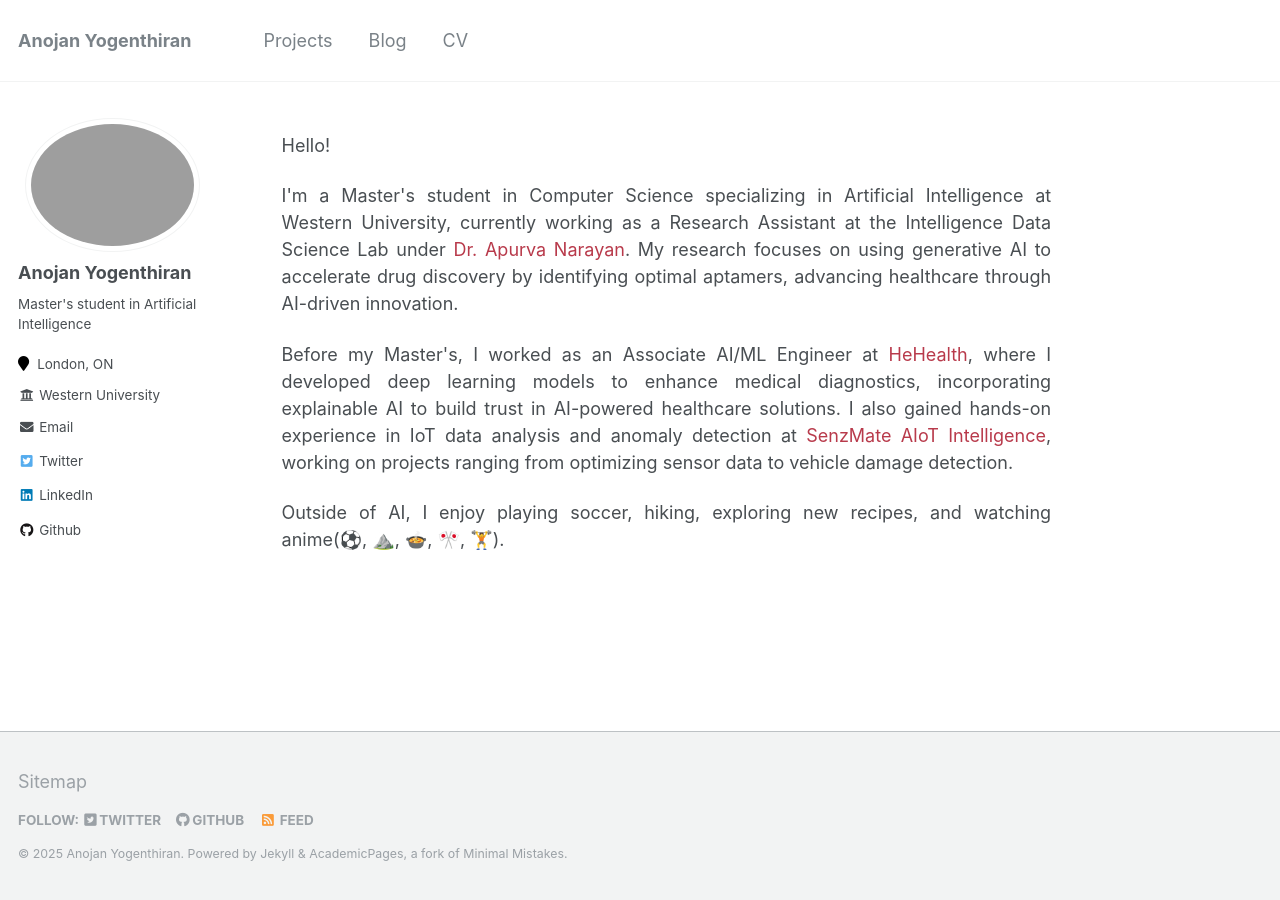
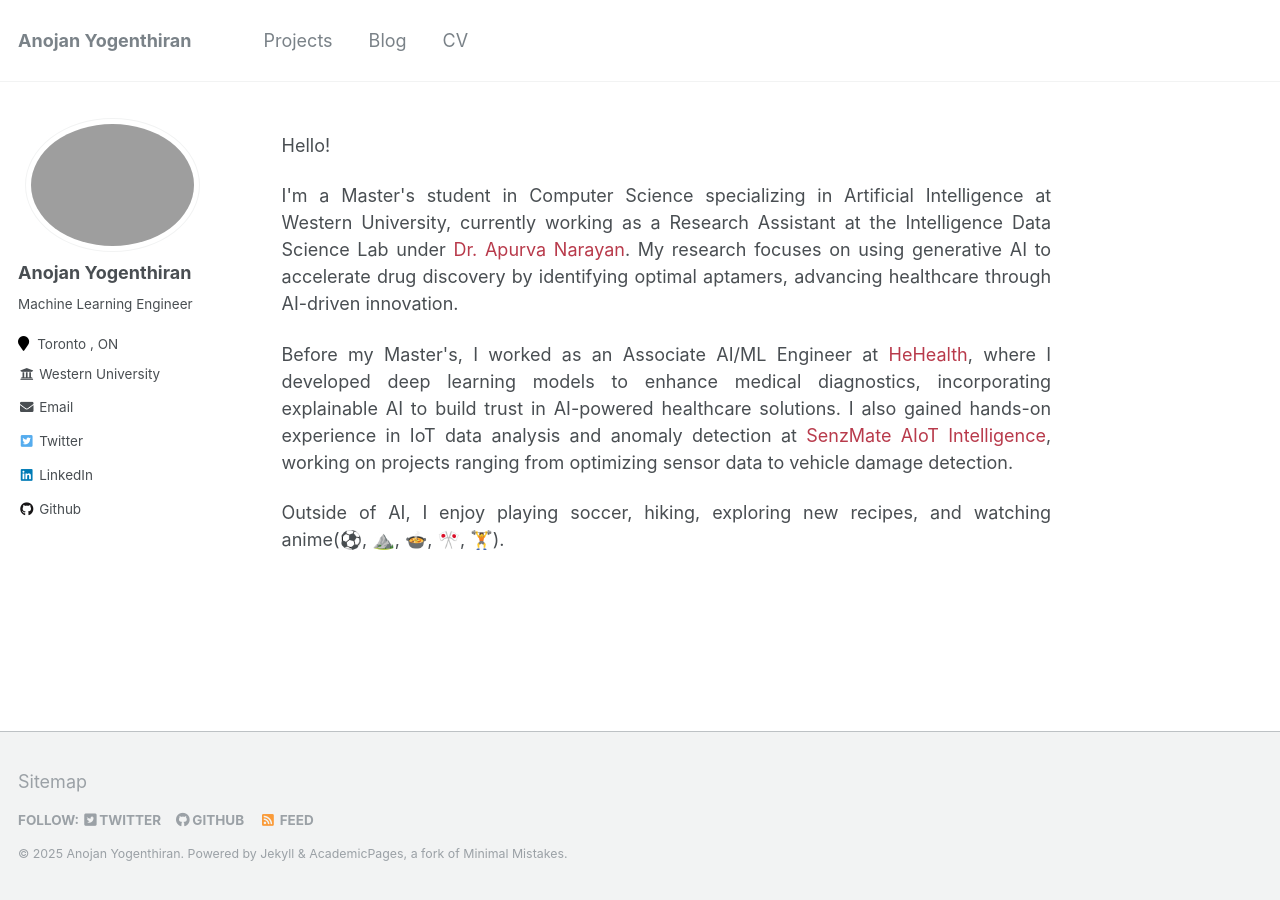
Before and after one commit to ayogenthiran/ayogenthiran.github.io, a Jekyll site: the page built from _pages/about.md, in a window 1280 px wide. Built offline with Jekyll 4.4.1, drawn with Linux system fonts in a browser that asks for light colours.

Commit message:
Update site author information in _config.yml

```diff
--- a/_config.yml
+++ b/_config.yml
@@ -85,8 +85,8 @@ analytics:
 author:
   name             : *name
   avatar           : "profile.jpg"
-  bio              : "Master's student in Artificial Intelligence"
-  location         :  "London, ON"
+  bio              : "Machine Learning Engineer"
+  location         :  "Toronto , ON"
   employer         : "Western University"
   pubmed           : #"https://www.ncbi.nlm.nih.gov/pubmed/?term=john+snow"
   googlescholar    : #"https://scholar.google.com/citations?user=bfM1kzAAAAAJ&hl"
```
